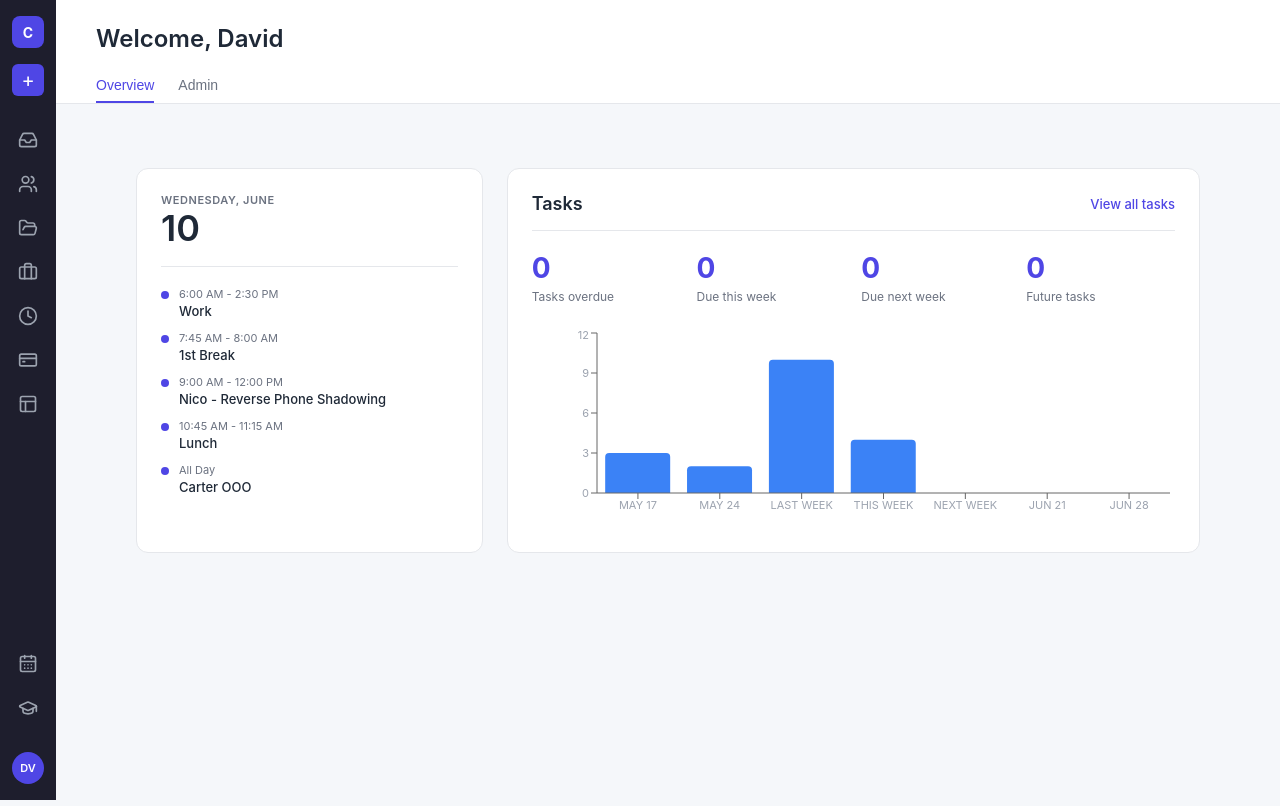
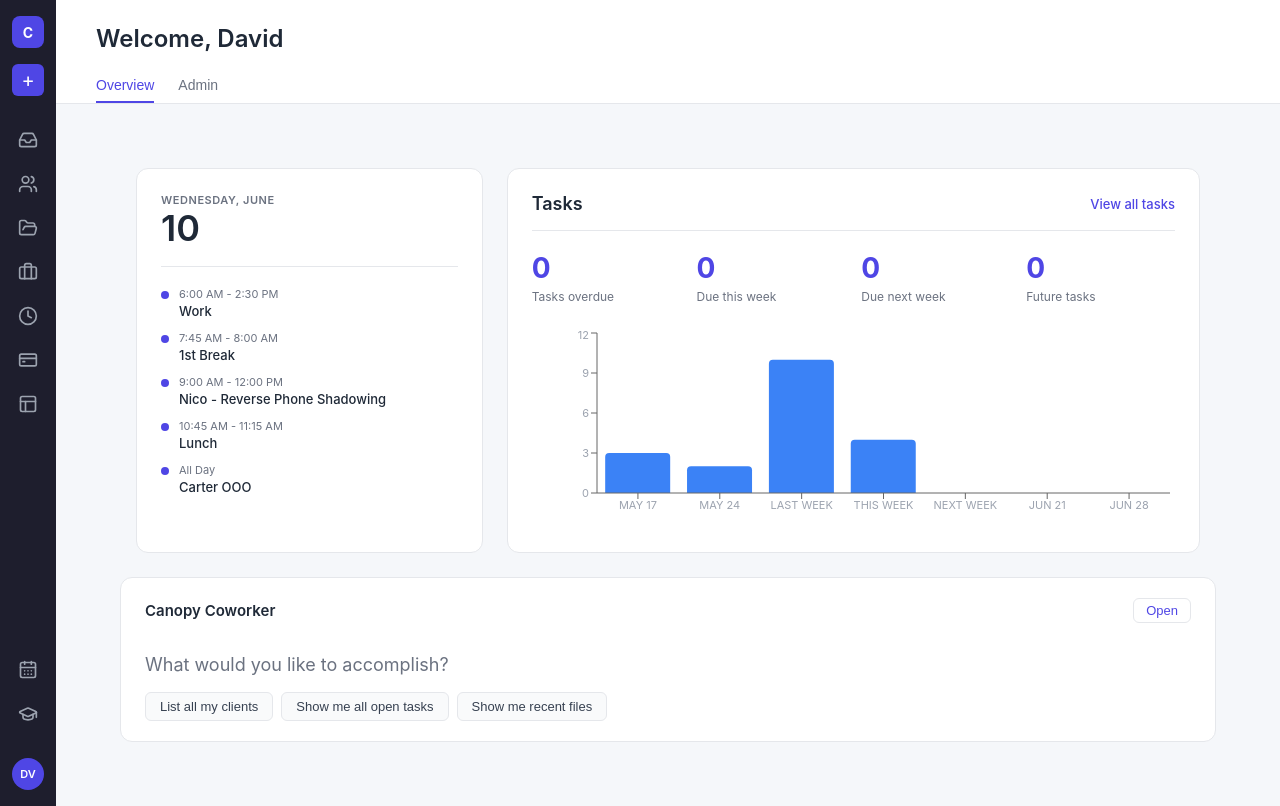
Before and after one commit to adonaivillalobos/canopy-clone, a React (Vite) app: page / in a window 1280 px wide. Built offline with nearby package versions, Linux system fonts and the light colour scheme.

Commit message:
coworker

```diff
--- a/src/App.css
+++ b/src/App.css
@@ -308,3 +308,74 @@ body {
   font-size: 12px;
   color: #6b7280;
 }
+.coworker-panel {
+  margin: 0 24px 24px 24px;
+  background: #ffffff;
+  border-radius: 12px;
+  border: 1px solid #e5e7eb;
+  padding: 20px 24px;
+}
+
+.coworker-header {
+  display: flex;
+  justify-content: space-between;
+  align-items: center;
+  margin-bottom: 8px;
+}
+
+.coworker-title {
+  font-size: 15px;
+  font-weight: 600;
+  color: #1f2937;
+}
+
+.coworker-open {
+  background: none;
+  border: 1px solid #e5e7eb;
+  border-radius: 6px;
+  padding: 4px 12px;
+  font-size: 13px;
+  color: #4f46e5;
+  cursor: pointer;
+  font-weight: 500;
+}
+
+.coworker-open:hover {
+  background: #f5f3ff;
+}
+
+.coworker-question {
+  font-size: 13px;
+  color: #6b7280;
+  margin-bottom: 12px;
+}
+
+.coworker-suggestions {
+  display: flex;
+  gap: 8px;
+  flex-wrap: wrap;
+}
+
+.suggestion-btn {
+  background: #f9fafb;
+  border: 1px solid #e5e7eb;
+  border-radius: 6px;
+  padding: 6px 14px;
+  font-size: 13px;
+  color: #374151;
+  cursor: pointer;
+  transition: all 0.2s;
+}
+
+.suggestion-btn:hover {
+  background: #f5f3ff;
+  border-color: #4f46e5;
+  color: #4f46e5;
+}
+
+.coworker-selected {
+  margin-top: 12px;
+  font-size: 13px;
+  color: #4f46e5;
+  font-weight: 500;
+}
--- a/src/App.jsx
+++ b/src/App.jsx
@@ -3,6 +3,7 @@ import Sidebar from './Sidebar'
 import Header from './Header'
 import CalendarPanel from './CalendarPanel'
 import TasksPanel from './TasksPanel'
+import CoworkerPanel from './CoworkerPanel'
 
 function App() {
   return (
@@ -15,6 +16,7 @@ function App() {
             <CalendarPanel />
             <TasksPanel />
           </div>
+          <CoworkerPanel />
         </main>
       </div>
     </div>
--- a/src/CoworkerPanel.jsx
+++ b/src/CoworkerPanel.jsx
@@ -0,0 +1,47 @@
+import { useState } from 'react'
+
+function CoworkerPanel() {
+
+  const [question, setQuestion] = useState('')
+
+  const suggestions = [
+    'List all my clients',
+    'Show me all open tasks',
+    'Show me recent files',
+  ]
+
+  return (
+    <div className="coworker-panel">
+
+      <div className="coworker-header">
+        <span className="coworker-title">Canopy Coworker</span>
+        <button className="coworker-open">Open</button>
+      </div>
+
+      <p className="coworker-question">
+        What would you like to accomplish?
+      </p>
+
+      <div className="coworker-suggestions">
+        {suggestions.map((suggestion, index) => (
+          <button
+            key={index}
+            className="suggestion-btn"
+            onClick={() => setQuestion(suggestion)}
+          >
+            {suggestion}
+          </button>
+        ))}
+      </div>
+
+      {question && (
+        <p className="coworker-selected">
+          You selected: {question}
+        </p>
+      )}
+
+    </div>
+  )
+}
+
+export default CoworkerPanel
```
